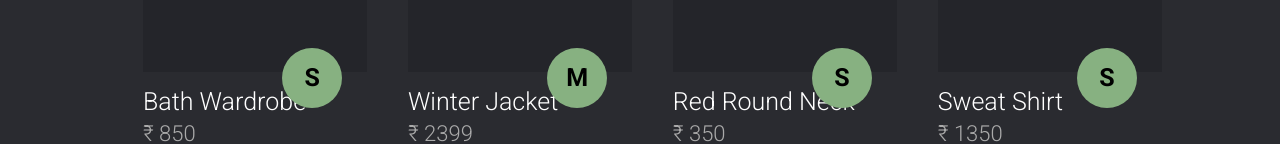
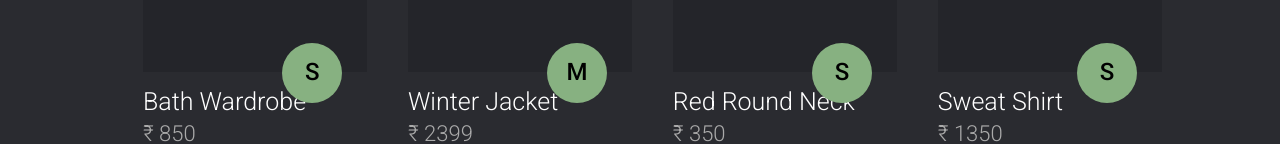
Before and after one commit to Hareesh-Raj/UI, a plain HTML site: page Fashionz/index.html in a window 1280 px wide. Shown: the part 537-681 px from the top of the page. Drawn offline with Linux system fonts and the light colour scheme.

Commit message:
Modified Exercise 6 css

```diff
--- a/Fashionz/css/styles.css
+++ b/Fashionz/css/styles.css
@@ -126,15 +126,15 @@ section {
   background-color: #87b181;
   right: 25px;
 
-  top: 380px;
+  top: 375px;
   height: 60px;
   width: 60px;
 }
 .card-image-size p {
   padding-top: 15px;
 
-  font-size: 25px;
-  font-weight: 600;
+  font-size: 24px;
+  font-weight: 500;
 }
 .image {
   width: 80%;
```
